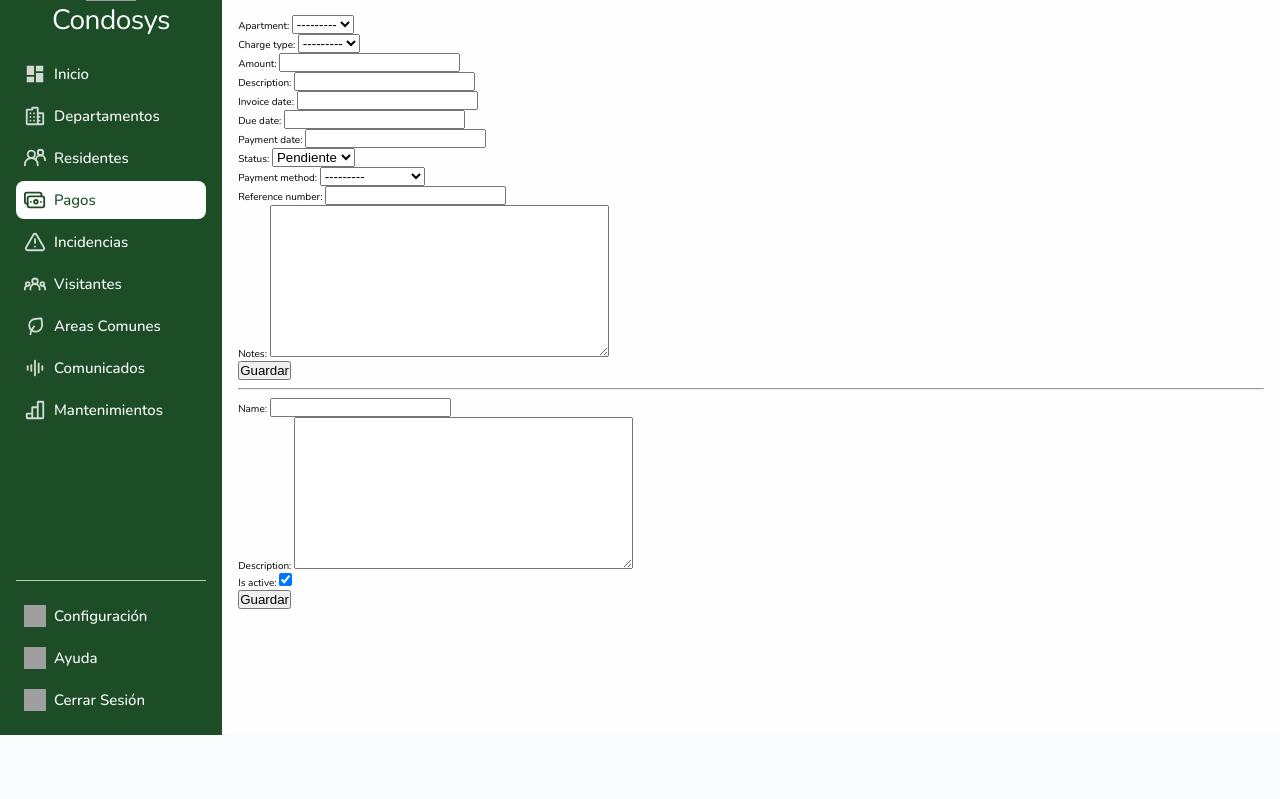
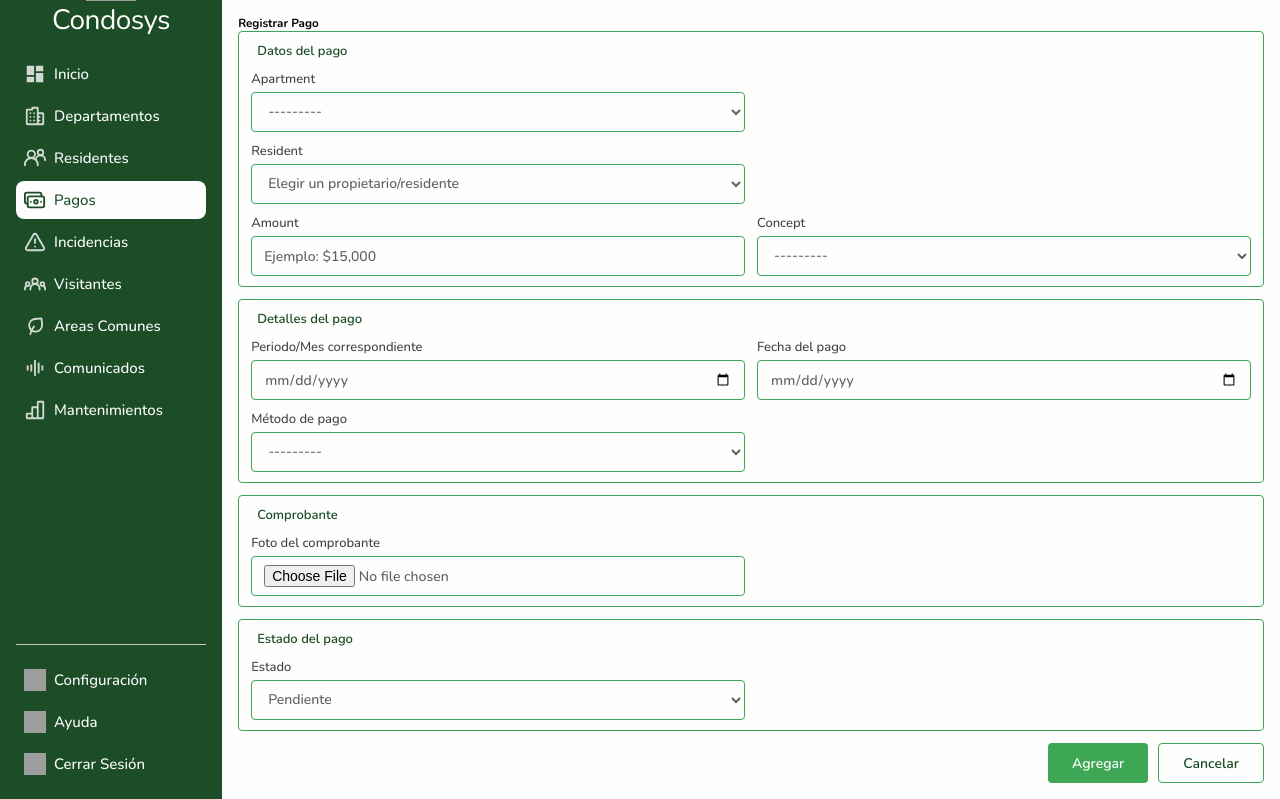
Before and after one commit to JMJ0331/condosys, a Django app: page /payments/ in a window 1280 px wide. Shown: the part 65-864 px from the top of the page. Before the commit the page ends 800 px from the top, so only its background shows below. Run offline with Django 4.2, Linux system fonts and the light colour scheme; the visitor is signed in with stand-in values (Sample User, id 1); data that the repository does not hold is empty; grey boxes are pictures that could not be loaded.

Commit message:
refactor: rediseño el módulo de pagos (concepto fijo, elimino ChargeType y due_date)

```diff
--- a/condosys/payments/forms.py
+++ b/condosys/payments/forms.py
@@ -1,18 +1,44 @@
 from django import forms
-from .models import ChargeType, Payment
-
-
-class ChargeTypeForm(forms.ModelForm):
-    class Meta:
-        model = ChargeType
-        fields = ['name', 'description', 'is_active']
+from .models import Payment
+from residents.models import Resident
 
 
 class PaymentForm(forms.ModelForm):
     class Meta:
         model = Payment
         fields = [
-            'apartment', 'charge_type', 'amount', 'description',
-            'invoice_date', 'due_date', 'payment_date', 'status',
-            'payment_method', 'reference_number', 'notes',
+            'apartment', 'resident', 'amount', 'concept',
+            'period', 'payment_date', 'payment_method',
+            'receipt_image', 'status',
         ]
+        widgets = {
+            'apartment': forms.Select(attrs={'class': 'select-field', 'placeholder': 'Elegir apartamento'}),
+            'resident': forms.Select(attrs={'class': 'select-field', 'placeholder': 'Elegir un propietario/residente'}),
+            'amount': forms.NumberInput(attrs={
+                'class': 'input-field',
+                'placeholder': 'Ejemplo: $15,000',
+                'step': '0.01',
+                'min': '0',
+            }),
+            'concept': forms.Select(attrs={'class': 'select-field', 'placeholder': 'Elegir concepto'}),
+            'period': forms.DateInput(attrs={'type': 'date', 'class': 'input-field'}),
+            'payment_date': forms.DateInput(attrs={'type': 'date', 'class': 'input-field'}),
+            'payment_method': forms.Select(attrs={'class': 'select-field', 'placeholder': 'Elegir método de pago'}),
+            'receipt_image': forms.ClearableFileInput(attrs={
+                'class': 'input-field',
+                'accept': 'image/jpeg,image/png,image/webp',
+            }),
+            'status': forms.Select(attrs={'class': 'select-field', 'placeholder': 'Elegir estado'}),
+        }
+
+    def __init__(self, *args, **kwargs):
+        super().__init__(*args, **kwargs)
+        self.fields['resident'].queryset = Resident.objects.select_related('apartment').all()
+
+    def clean(self):
+        cleaned_data = super().clean()
+        apartment = cleaned_data.get('apartment')
+        resident = cleaned_data.get('resident')
+        if apartment and resident and resident.apartment_id != apartment.id:
+            self.add_error('resident', 'El residente no pertenece al apartamento seleccionado.')
+        return cleaned_data
--- /dev/null
+++ b/condosys/payments/static/css/payments.css
@@ -0,0 +1,129 @@
+/* ============================================
+   Formulario de Pagos
+   ============================================ */
+
+.form-section {
+	grid-column: 1 / -1;
+	border: 1px solid var(--green-600);
+	border-radius: var(--borderR-4);
+	padding: 1rem 1.2rem;
+	margin: 0 0 1.2rem 0;
+	display: flex;
+	flex-direction: column;
+	gap: 1rem;
+}
+
+.form-section legend {
+	font-size: 1.3rem;
+	font-weight: 600;
+	color: var(--green-900);
+	padding: 0 0.6rem;
+}
+
+.form-row {
+	display: grid;
+	grid-template-columns: repeat(2, minmax(0, 1fr));
+	gap: 1.2rem;
+}
+
+.form-field {
+	display: flex;
+	flex-direction: column;
+	gap: 0.4rem;
+	min-width: 0;
+}
+
+.form-field label {
+	font-size: 1.3rem;
+	font-weight: 500;
+	color: var(--black-400);
+}
+
+.form-field input,
+.form-field select,
+.form-field textarea {
+	width: 100%;
+	box-sizing: border-box;
+	height: 4rem;
+	border: 1px solid var(--green-600);
+	border-radius: var(--borderR-4);
+	padding: 0.4rem 1.2rem;
+	background: var(--white-50);
+	font: inherit;
+	font-size: 1.4rem;
+	font-weight: 520;
+	color: var(--black-300);
+	outline: none;
+}
+
+.form-field input[type="file"] {
+	height: auto;
+	padding: 0.8rem 1.2rem;
+	cursor: pointer;
+}
+
+.form-field input:hover,
+.form-field input:focus,
+.form-field select:hover,
+.form-field select:focus,
+.form-field textarea:hover,
+.form-field textarea:focus {
+	border-color: var(--green-900);
+}
+
+.form-field input::placeholder {
+	color: var(--black-300);
+}
+
+.form-field .errorlist {
+	list-style: none;
+	margin: 0;
+	padding: 0;
+	color: var(--red-500);
+	font-size: 1.2rem;
+}
+
+.dialog-footer {
+	display: flex;
+	justify-content: flex-end;
+	gap: 1rem;
+	margin-top: 1.2rem;
+}
+
+.dialog-footer button {
+	height: 4rem;
+	padding: 0 2.4rem;
+	border: none;
+	border-radius: var(--borderR-4);
+	font: inherit;
+	font-size: 1.4rem;
+	font-weight: 600;
+	cursor: pointer;
+}
+
+.dialog-footer button[type="submit"] {
+	background: var(--green-600);
+	color: var(--white-50);
+}
+
+.dialog-footer button[type="submit"]:hover {
+	background: var(--green-900);
+}
+
+.dialog-footer button[type="reset"],
+.dialog-footer button[type="button"] {
+	background: transparent;
+	color: var(--green-900);
+	border: 1px solid var(--green-600);
+}
+
+.dialog-footer button[type="reset"]:hover,
+.dialog-footer button[type="button"]:hover {
+	background: var(--green-50);
+}
+
+@media (max-width: 560px) {
+	.form-row {
+		grid-template-columns: 1fr;
+	}
+}
--- a/condosys/payments/templates/payments/index.html
+++ b/condosys/payments/templates/payments/index.html
@@ -1,24 +1,119 @@
 {% extends 'base.html' %}
+{% load static %}
+{% block extra_css %}
+<link rel="stylesheet" href="{% static 'css/payments.css' %}">
+{% endblock %}
 {% block mini-cards %}
 {% include "componentes/header.html" with nombre_modulo=module_name %}
 <main class="container-main-side2">
 
-  <form method="post" action="{% url 'crear_pago' %}">
-    {% csrf_token %}
-    {{ form_payment.as_p }}
-    <div class="dialog-footer">
-      <button type="submit">Guardar</button>
+  <div class="Acciones-dashboard">
+    <div class="acciones">
+      <h3>Registrar Pago</h3>
+
+      <form method="post" action="{% url 'crear_pago' %}" enctype="multipart/form-data">
+        {% csrf_token %}
+        {{ form_payment.non_field_errors }}
+
+        <div class="form-section">
+          <legend>Datos del pago</legend>
+          <div class="form-row">
+            <div class="form-field">
+              <label for="{{ form_payment.apartment.id_for_label }}">{{ form_payment.apartment.label }}</label>
+              {{ form_payment.apartment }}
+            </div>
+          </div>
+          <div class="form-row">
+            <div class="form-field">
+              <label for="{{ form_payment.resident.id_for_label }}">{{ form_payment.resident.label }}</label>
+              <select name="{{ form_payment.resident.html_name }}" id="{{ form_payment.resident.id_for_label }}" class="select-field">
+                <option value="">Elegir un propietario/residente</option>
+                {% for res in residentes %}
+                <option value="{{ res.id }}" data-apartment="{{ res.apartment_id }}">{{ res.full_name }}</option>
+                {% endfor %}
+              </select>
+            </div>
+          </div>
+          <div class="form-row">
+            <div class="form-field">
+              <label for="{{ form_payment.amount.id_for_label }}">{{ form_payment.amount.label }}</label>
+              {{ form_payment.amount }}
+            </div>
+            <div class="form-field">
+              <label for="{{ form_payment.concept.id_for_label }}">{{ form_payment.concept.label }}</label>
+              {{ form_payment.concept }}
+            </div>
+          </div>
+        </div>
+
+        <div class="form-section">
+          <legend>Detalles del pago</legend>
+          <div class="form-row">
+            <div class="form-field">
+              <label for="{{ form_payment.period.id_for_label }}">Periodo/Mes correspondiente</label>
+              {{ form_payment.period }}
+            </div>
+            <div class="form-field">
+              <label for="{{ form_payment.payment_date.id_for_label }}">Fecha del pago</label>
+              {{ form_payment.payment_date }}
+            </div>
+          </div>
+          <div class="form-row">
+            <div class="form-field">
+              <label for="{{ form_payment.payment_method.id_for_label }}">Método de pago</label>
+              {{ form_payment.payment_method }}
+            </div>
+          </div>
+        </div>
+
+        <div class="form-section">
+          <legend>Comprobante</legend>
+          <div class="form-row">
+            <div class="form-field">
+              <label for="{{ form_payment.receipt_image.id_for_label }}">Foto del comprobante</label>
+              {{ form_payment.receipt_image }}
+            </div>
+          </div>
+        </div>
+
+        <div class="form-section">
+          <legend>Estado del pago</legend>
+          <div class="form-row">
+            <div class="form-field">
+              <label for="{{ form_payment.status.id_for_label }}">Estado</label>
+              {{ form_payment.status }}
+            </div>
+          </div>
+        </div>
+
+        <div class="dialog-footer">
+          <button type="submit">Agregar</button>
+          <button type="reset">Cancelar</button>
+        </div>
+      </form>
     </div>
-  </form>
+  </div>
 
-  <hr />
+  <script>
+    const selectApartamento = document.getElementById('{{ form_payment.apartment.id_for_label }}');
+    const selectResidente = document.getElementById('{{ form_payment.resident.id_for_label }}');
 
-  <form method="post" action="{% url 'crear_tipo_cargo' %}">
-    {% csrf_token %}
-    {{ form_charge_type.as_p }}
-    <div class="dialog-footer">
-      <button type="submit">Guardar</button>
-    </div>
-  </form>
+    function filtrarResidentes() {
+      const apartamento = selectApartamento.value;
+      selectResidente.querySelectorAll('option[data-apartment]').forEach((opt) => {
+        opt.hidden = apartamento !== '' && opt.dataset.apartment !== apartamento;
+      });
+      if (selectResidente.selectedOptions[0]?.dataset.apartment &&
+          selectResidente.value !== '' &&
+          selectResidente.selectedOptions[0].dataset.apartment !== apartamento) {
+        selectResidente.value = '';
+      }
+    }
+
+    if (selectApartamento && selectResidente) {
+      selectApartamento.addEventListener('change', filtrarResidentes);
+      filtrarResidentes();
+    }
+  </script>
 </main>
 {% endblock %}
--- a/condosys/payments/urls.py
+++ b/condosys/payments/urls.py
@@ -1,16 +1,11 @@
 from django.urls import path, include
 from rest_framework.routers import DefaultRouter
-from .views import (
-    ChargeTypeViewSet, PaymentViewSet, app_index,
-    crear_pago, crear_tipo_cargo,
-)
+from .views import PaymentViewSet, app_index, crear_pago
 
 router = DefaultRouter()
-router.register(r'charge-types', ChargeTypeViewSet, basename='chargetype')
 router.register(r'records', PaymentViewSet, basename='payment')
 
 urlpatterns = [
-    path('crear/tipo-cargo/', crear_tipo_cargo, name='crear_tipo_cargo'),
     path('crear/', crear_pago, name='crear_pago'),
     path('', app_index, name='payments_index'),
     path('', include(router.urls)),
--- a/condosys/payments/views.py
+++ b/condosys/payments/views.py
@@ -4,16 +4,19 @@ from django.shortcuts import redirect, render
 from django.views.decorators.http import require_POST
 from rest_framework import viewsets, filters
 from rest_framework.permissions import IsAuthenticated
-from .models import Payment, ChargeType
-from .serializers import PaymentSerializer, ChargeTypeSerializer
-from .forms import ChargeTypeForm, PaymentForm
+from .models import Payment
+from .serializers import PaymentSerializer
+from .forms import PaymentForm
+from residents.models import Resident
+from structure.models import Apartment
 
 
 @login_required
 def app_index(request):
     contexto = {
-        'form_charge_type': ChargeTypeForm(),
         'form_payment': PaymentForm(),
+        'residentes': Resident.objects.select_related('apartment').all(),
+        'apartamentos': Apartment.objects.filter(is_active=True),
         'module_name': 'Pagos'
     }
     return render(request, 'payments/index.html', contexto)
@@ -22,46 +25,27 @@ def app_index(request):
 @login_required
 @require_POST
 def crear_pago(request):
-    form = PaymentForm(request.POST)
+    form = PaymentForm(request.POST, request.FILES)
     if form.is_valid():
-        form.save()
+        pago = form.save(commit=False)
+        pago.registered_by = request.user
+        pago.save()
         messages.success(request, 'Pago registrado correctamente.')
     else:
         messages.error(request, 'No se pudo registrar el pago. Revisa los datos enviados.')
     return redirect('inicio')
 
 
-@login_required
-@require_POST
-def crear_tipo_cargo(request):
-    form = ChargeTypeForm(request.POST)
-    if form.is_valid():
-        form.save()
-        messages.success(request, 'Tipo de cargo creado correctamente.')
-    else:
-        messages.error(request, 'No se pudo crear el tipo de cargo. Revisa los datos enviados.')
-    return redirect('inicio')
-
-
-class ChargeTypeViewSet(viewsets.ModelViewSet):
-    """ViewSet para ChargeType"""
-    queryset = ChargeType.objects.filter(is_active=True)
-    serializer_class = ChargeTypeSerializer
-    permission_classes = [IsAuthenticated]
-    filter_backends = [filters.SearchFilter]
-    search_fields = ['name']
-
-
 class PaymentViewSet(viewsets.ModelViewSet):
     """ViewSet para Payment"""
-    queryset = Payment.objects.all()
+    queryset = Payment.objects.select_related('apartment', 'resident').all()
     serializer_class = PaymentSerializer
     permission_classes = [IsAuthenticated]
     filter_backends = [filters.SearchFilter, filters.OrderingFilter]
-    search_fields = ['apartment__number', 'reference_number']
-    ordering_fields = ['invoice_date', 'due_date', 'status']
-    ordering = ['-invoice_date']
-    filterset_fields = ['apartment', 'status', 'payment_method', 'charge_type']
+    search_fields = ['resident__full_name', 'apartment__number', 'resident__cedula']
+    ordering_fields = ['period', 'payment_date', 'status']
+    ordering = ['-period']
+    filterset_fields = ['apartment', 'resident', 'status', 'payment_method', 'concept']
 
     def get_queryset(self):
         queryset = super().get_queryset()
@@ -71,15 +55,15 @@ class PaymentViewSet(viewsets.ModelViewSet):
         year = request.query_params.get('year')
 
         if resident_id:
-            queryset = queryset.filter(apartment__residents__user_id=resident_id)
+            queryset = queryset.filter(resident_id=resident_id)
         if month:
             try:
-                queryset = queryset.filter(invoice_date__month=int(month))
+                queryset = queryset.filter(period__month=int(month))
             except (ValueError, TypeError):
                 pass
         if year:
             try:
-                queryset = queryset.filter(invoice_date__year=int(year))
+                queryset = queryset.filter(period__year=int(year))
             except (ValueError, TypeError):
                 pass
 
--- a/condosys/reports/views.py
+++ b/condosys/reports/views.py
@@ -95,9 +95,9 @@ class ReportViewSet(viewsets.ViewSet):
         if status_param:
             queryset = queryset.filter(status=status_param)
         if month:
-            queryset = queryset.filter(invoice_date__month=month)
+            queryset = queryset.filter(period__month=month)
         if year:
-            queryset = queryset.filter(invoice_date__year=year)
+            queryset = queryset.filter(period__year=year)
 
         data = queryset.values('status').annotate(count=Count('id'), total=Sum('amount')).order_by('status')
         return Response(data)
```
Also changed, not shown: condosys/payments/admin.py (+6 -18 lines), condosys/payments/models.py (+33 -43 lines), condosys/payments/serializers.py (+17 -21 lines), condosys/payments/migrations/0002_alter_payment_options_and_more.py (added), condosys/payments/migrations/0003_alter_payment_period_alter_payment_resident.py (added), condosys/payments/migrations/0004_remove_payment_charge_type_payment_concept_and_more.py (added), condosys/payments/migrations/0005_alter_payment_concept.py (added).
